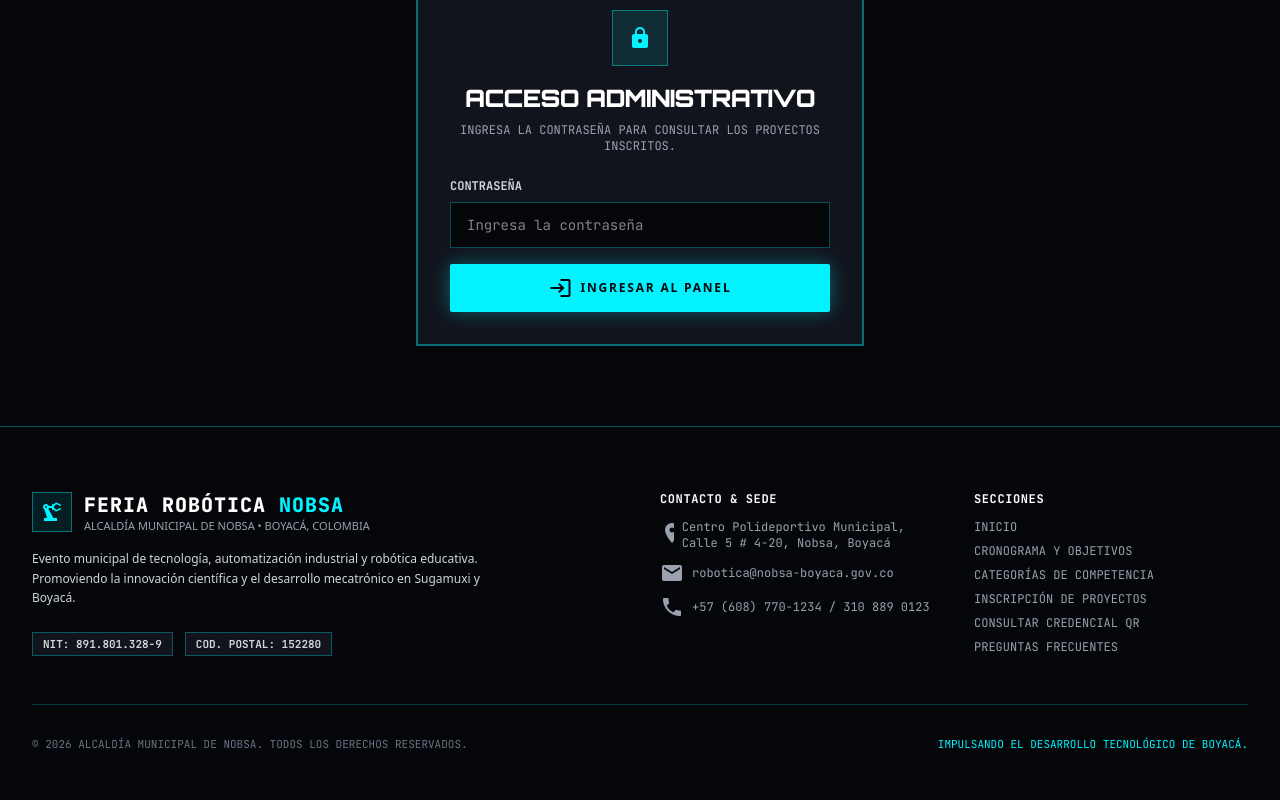
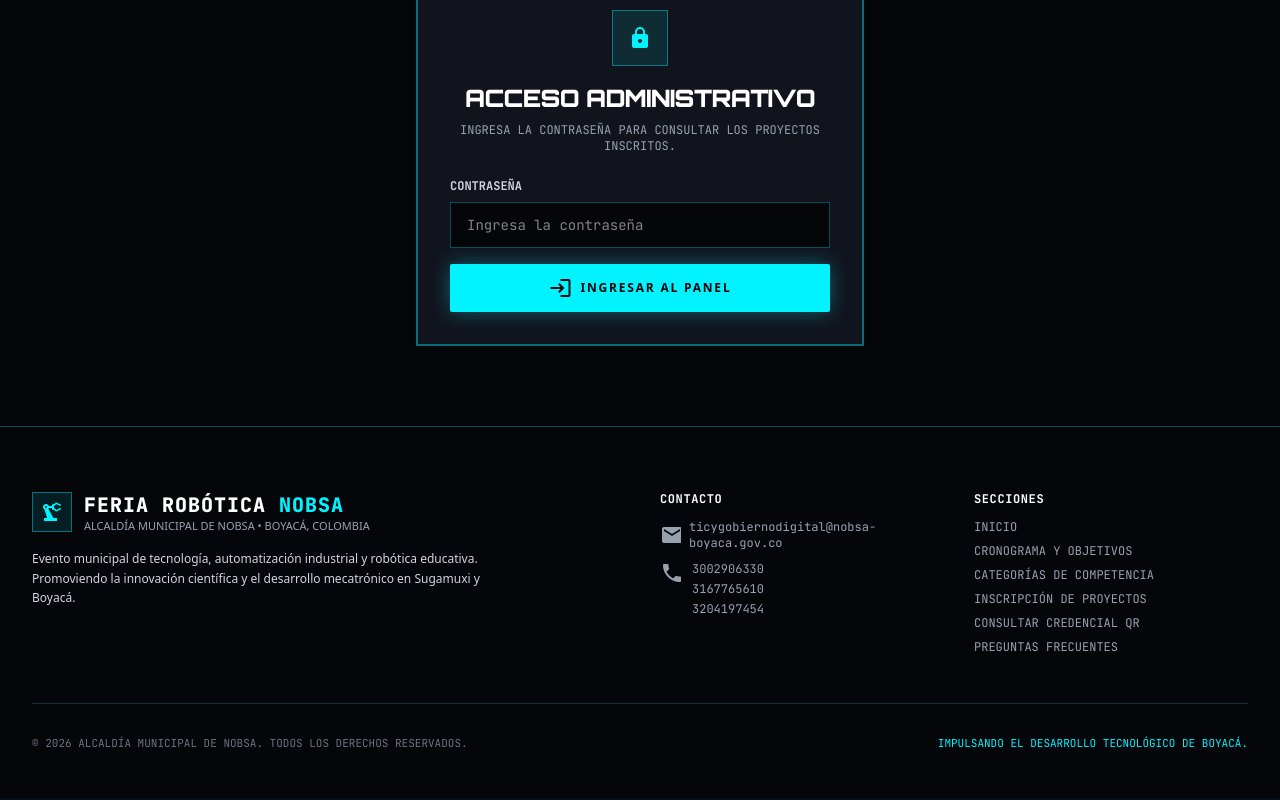
Before and after one commit to StevenRincon/feria-robotica, an Angular app: page / in a window 1280 px wide. Shown: the part 7459-8259 px from the top of the page. Built offline with nearby package versions, Linux system fonts and the light colour scheme.

Commit message:
Cambio: Actualizacion Footer

```diff
--- a/src/app/components/footer/footer.ts
+++ b/src/app/components/footer/footer.ts
@@ -28,31 +28,24 @@ import { MatIconModule } from '@angular/material/icon';
               Evento municipal de tecnología, automatización industrial y robótica educativa. Promoviendo la innovación científica y el desarrollo mecatrónico en Sugamuxi y Boyacá.
             </p>
 
-            <div class="flex items-center gap-3 pt-2 text-gray-300">
-              <span class="px-2.5 py-1 bg-[#11141d] border border-[#00f3ff]/30 font-mono text-[11px] font-bold">
-                NIT: 891.801.328-9
-              </span>
-              <span class="px-2.5 py-1 bg-[#11141d] border border-[#00f3ff]/30 font-mono text-[11px] font-bold">
-                COD. POSTAL: 152280
-              </span>
-            </div>
+
           </div>
 
           <!-- Contact & Sede -->
           <div class="space-y-3">
-            <h4 class="font-bold text-white uppercase tracking-wider text-xs">CONTACTO & SEDE</h4>
+            <h4 class="font-bold text-white uppercase tracking-wider text-xs">CONTACTO</h4>
             <ul class="space-y-2.5 text-xs">
-              <li class="flex items-start gap-2">
-                <mat-icon class="text-[#00f3ff] text-sm mt-0.5">location_on</mat-icon>
-                <span>Centro Polideportivo Municipal, Calle 5 # 4-20, Nobsa, Boyacá</span>
-              </li>
               <li class="flex items-center gap-2">
                 <mat-icon class="text-[#00f3ff] text-sm">mail</mat-icon>
-                <span>robotica&#64;nobsa-boyaca.gov.co</span>
+                <a href="mailto:ticygobiernodigital@nobsa-boyaca.gov.co" class="hover:text-[#00f3ff] transition-colors">ticygobiernodigital&#64;nobsa-boyaca.gov.co</a>
               </li>
-              <li class="flex items-center gap-2">
+              <li class="flex items-start gap-2">
                 <mat-icon class="text-[#00f3ff] text-sm">phone</mat-icon>
-                <span>+57 (608) 770-1234 / 310 889 0123</span>
+                <div class="flex flex-col gap-1">
+                  <a href="tel:+573002906330" class="hover:text-[#00f3ff] transition-colors">3002906330</a>
+                  <a href="tel:+573167765610" class="hover:text-[#00f3ff] transition-colors">3167765610</a>
+                  <a href="tel:+573204197454" class="hover:text-[#00f3ff] transition-colors">3204197454</a>
+                </div>
               </li>
             </ul>
           </div>
@@ -86,4 +79,4 @@ import { MatIconModule } from '@angular/material/icon';
     </footer>
   `
 })
-export class FooterComponent {}
+export class FooterComponent { }
```
